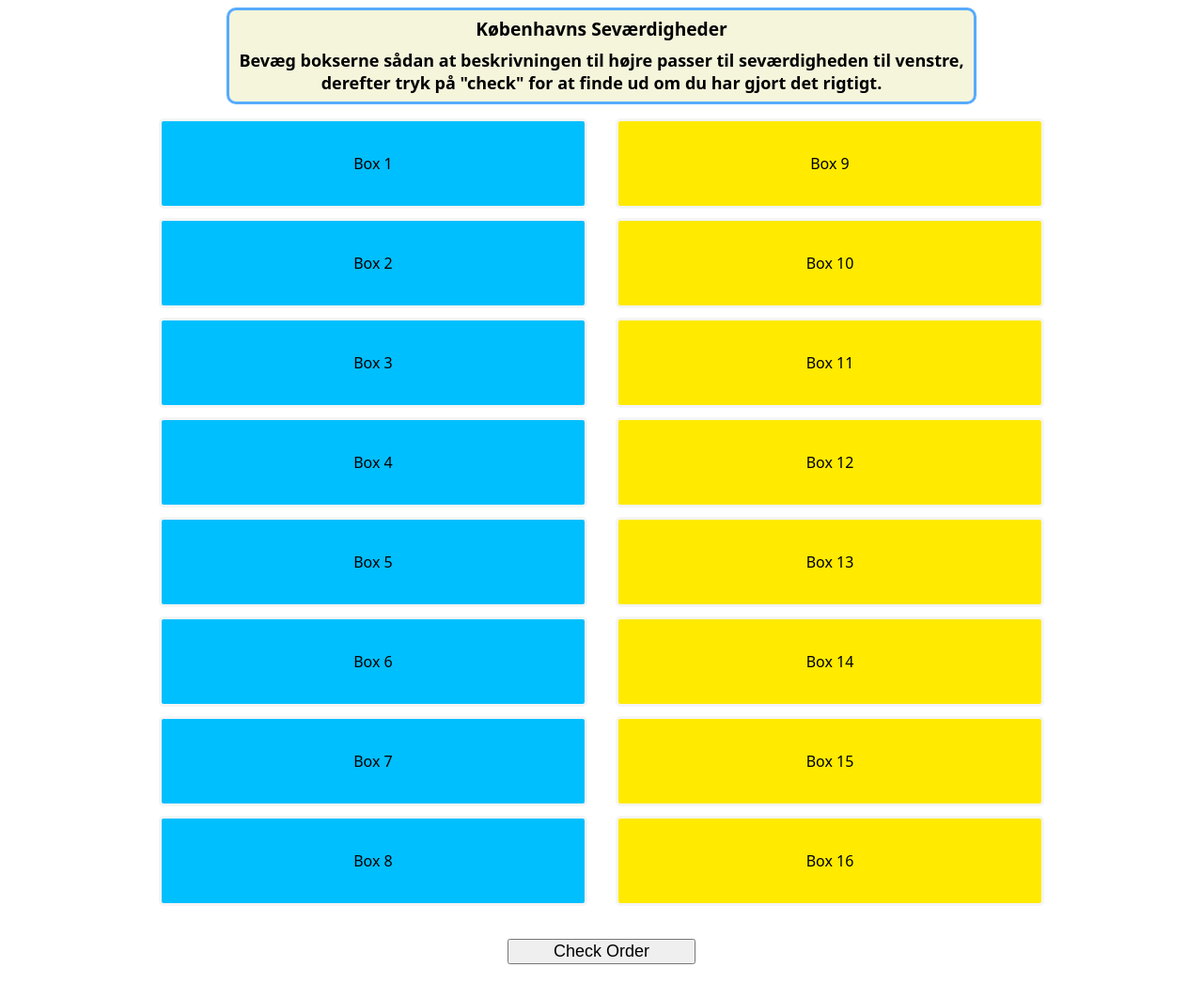
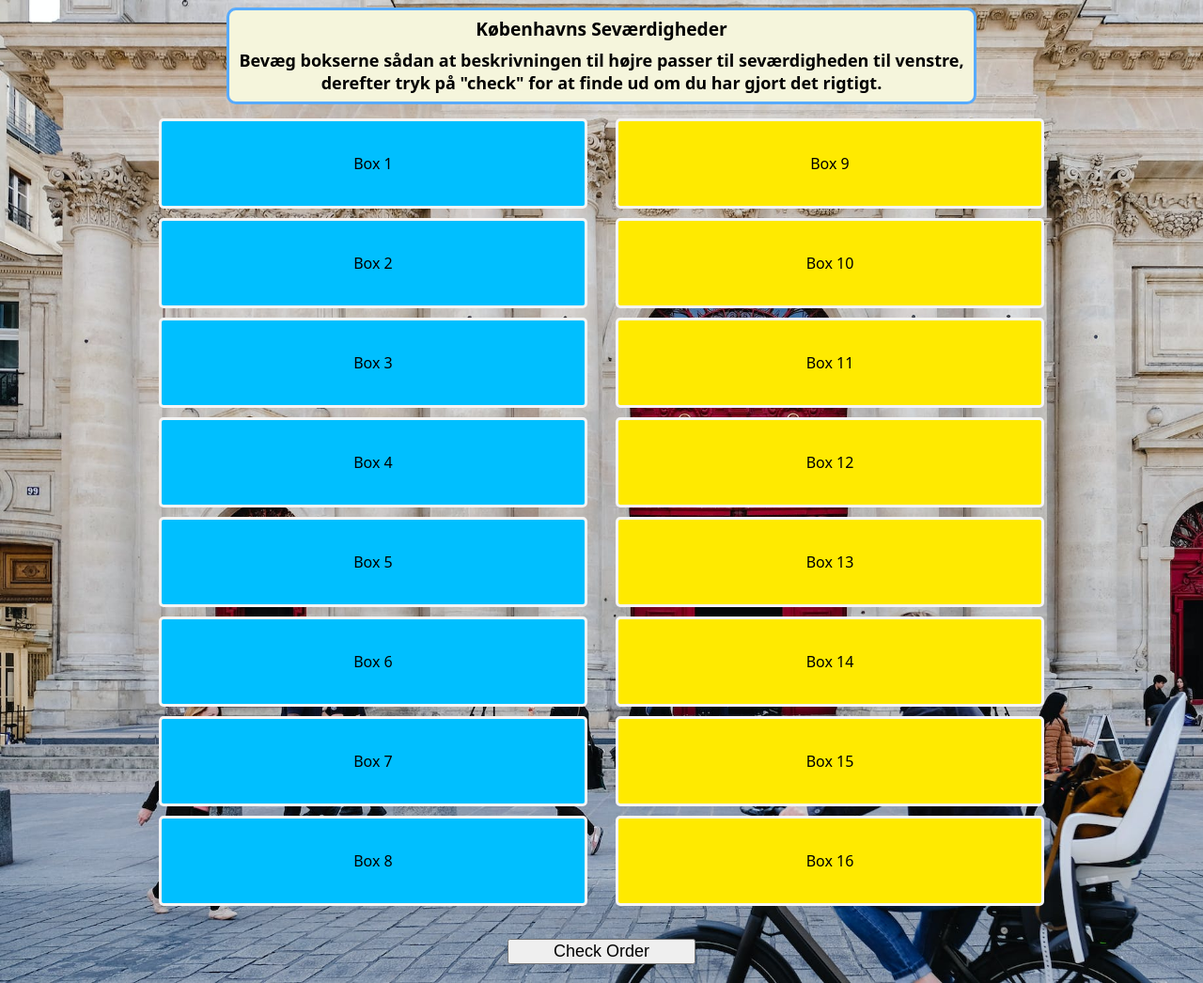
Before and after one commit to klingzz/FD2, a plain HTML site: page index.html in a window 1280 px wide. Shown: the whole page at 94% size. Drawn offline with Linux system fonts and the light colour scheme.

Commit message:
Update index.html

```diff
--- a/index.html
+++ b/index.html
@@ -4,7 +4,7 @@
     <title>Rearrangeable Boxes</title>
     <style>
       body {
-        background-image: url("images/cop.jpeg");
+        background-image: url("cop.jpeg");
         background-size: cover;
         background-repeat: no-repeat;
         font-family: system-ui, -apple-system, BlinkMacSystemFont, "Segoe UI",
```
